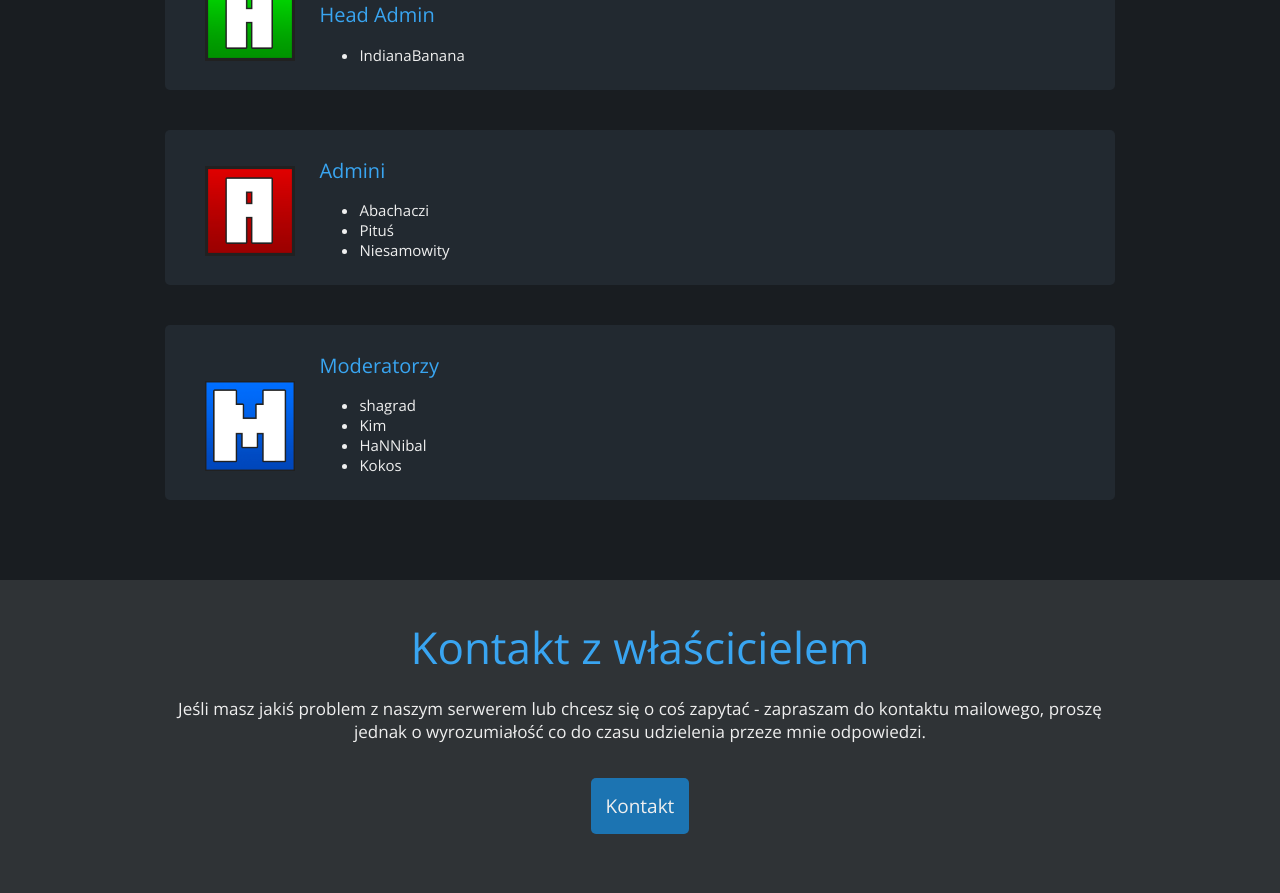
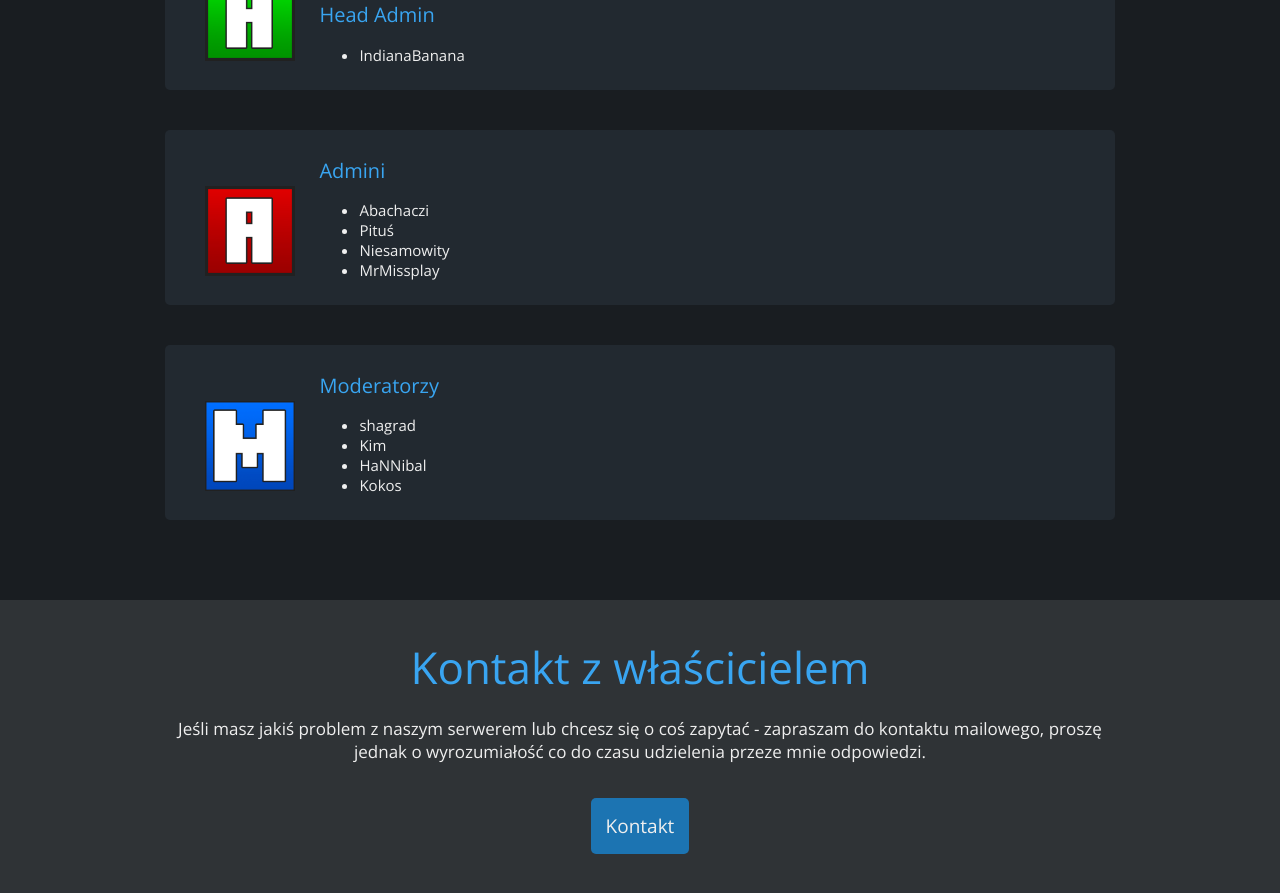
Before and after one commit to scooredmars/strona, a Jekyll site: the page built from czlonkowie-administracji.html, in a window 1280 px wide and 900 px high, scrolled down 934 px. Shown: the top 893 px of the window. Built offline with Jekyll 4.4.1, drawn with Linux system fonts in a browser that asks for light colours.

Commit message:
czlonkowie

```diff
--- a/czlonkowie-administracji.html
+++ b/czlonkowie-administracji.html
@@ -66,6 +66,7 @@ permalink: /czlonkowie-administracji/
 					<li>Abachaczi</li>
 					<li>Pituś</li>
 					<li>Niesamowity</li>
+					<li>MrMissplay</li>
 				</ul>
 			</div>
 
```
